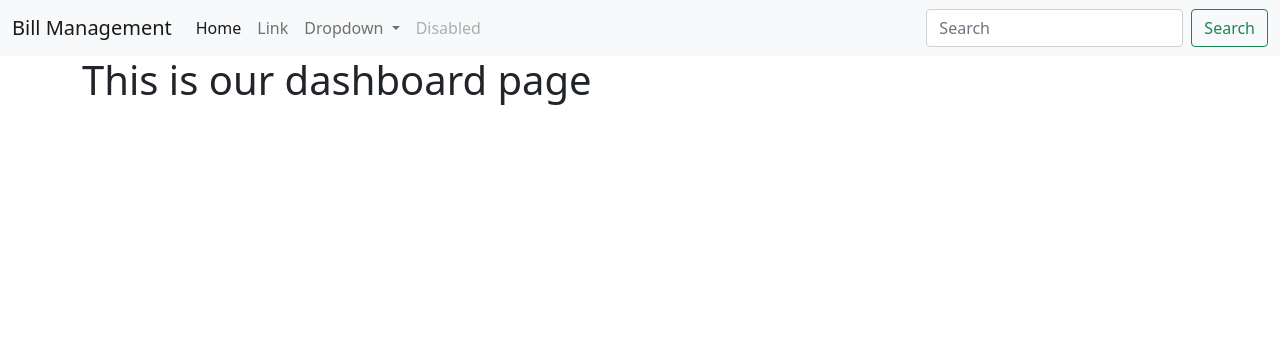
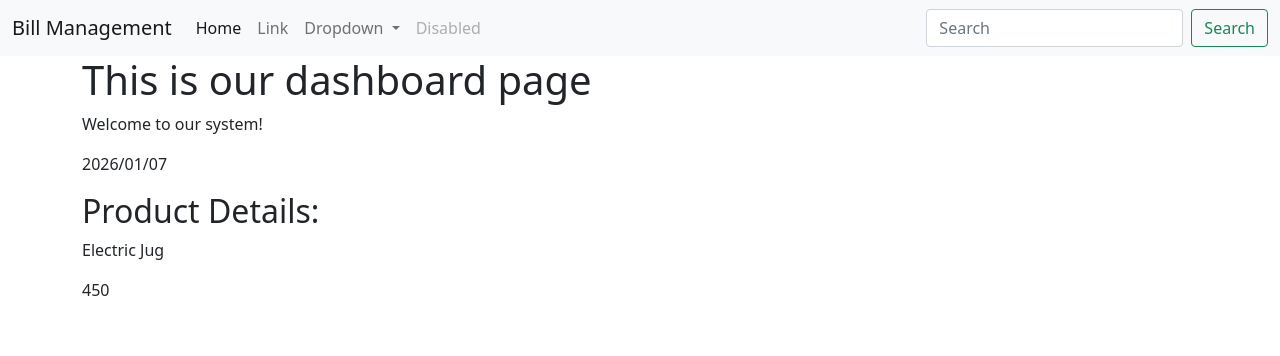
Before and after one commit to sixdgt/django-project-billmanagement, a Django app: page /app-web/dashboard/ in a window 1280 px wide. Shown: the top 356 px of the page. Run offline with Django 5.2, Linux system fonts and the light colour scheme.

Commit message:
django templates: data to views, forms.py & rendering forms

```diff
--- a/project_billmanagement/app_web/templates/dashboard.html
+++ b/project_billmanagement/app_web/templates/dashboard.html
@@ -8,5 +8,10 @@
 {% block content %}
 <div class="container">
    <h1>This is our dashboard page</h1>
+   <p>{{ message }}</p>
+   <p>{{ date }}</p>
+   <h2>Product Details:</h2>
+   <p>{{ product.title }}</p>
+   <p>{{ product.price }}</p>
 </div>
 {% endblock %}
--- a/project_billmanagement/app_web/urls.py
+++ b/project_billmanagement/app_web/urls.py
@@ -1,6 +1,7 @@
 from django.urls import path
 from app_web.views import (
-    index, customer, customer_create, report, product
+    index, customer, customer_create, report, product,
+    product_category_create
 )
 
 urlpatterns = [
@@ -8,5 +9,6 @@ urlpatterns = [
     path('customer/', customer, name='customer_page'),
     path('customer/create/', customer_create, name='customer_create'),
     path('report/', report, name='report_page'),
-    path('product/', product, name='product_page')
+    path('product/', product, name='product_page'),
+    path('product-category/create/', product_category_create, name='product_category_create'),
 ]
--- a/project_billmanagement/app_web/views.py
+++ b/project_billmanagement/app_web/views.py
@@ -1,10 +1,25 @@
 from django.shortcuts import render
 from django.http import HttpResponse
-
+from app_web.forms import ProductCategoryForm, ProductForm
 # Create your views here.
 def index(request):
     #return HttpResponse("Welcome to the Bill Management Application!")
-    return render(request, 'dashboard.html')
+    context = {
+        "message": "Welcome to our system!",
+        "date": "2026/01/07",
+        "product": {
+            "title": "Electric Jug",
+            "price": 450
+        }
+    }
+    return render(request, 'dashboard.html', context)
+
+def product_category_create(request):
+    form = ProductCategoryForm()
+    context = {
+        "category_form": form
+    }
+    return render(request, 'categories/product_category_create.html', context)
 
 def product(request):
     return render(request, 'product.html')
--- a/requirements.txt
+++ b/requirements.txt
@@ -0,0 +1,5 @@
+asgiref==3.11.0
+Django==6.0
+pillow==12.1.0
+sqlparse==0.5.5
+tzdata==2025.3
```
Also changed, not shown: project_billmanagement/app_web/forms.py (added, +14 -0 lines), project_billmanagement/app_web/templates/categories/product_category_create.html (added, +13 -0 lines).
